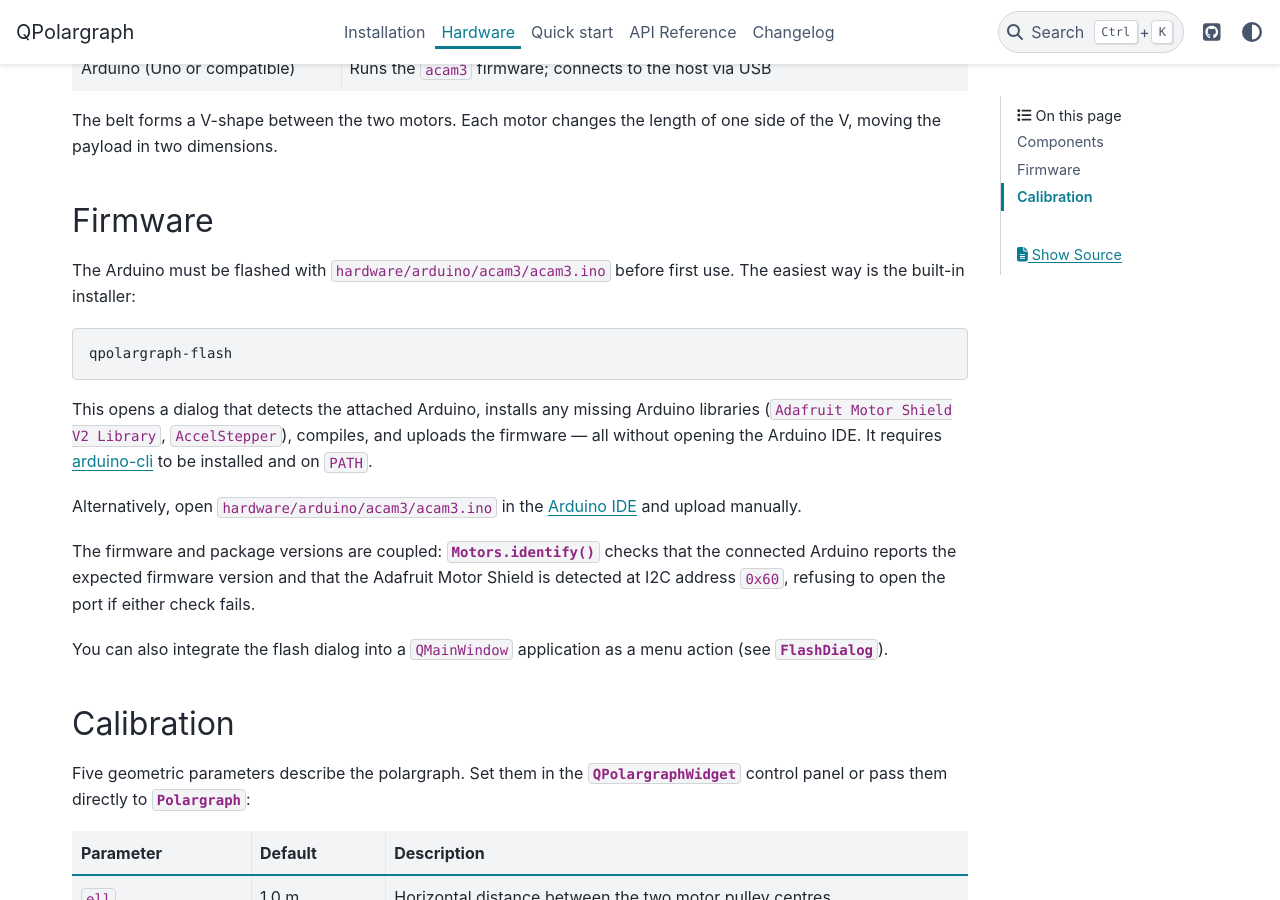
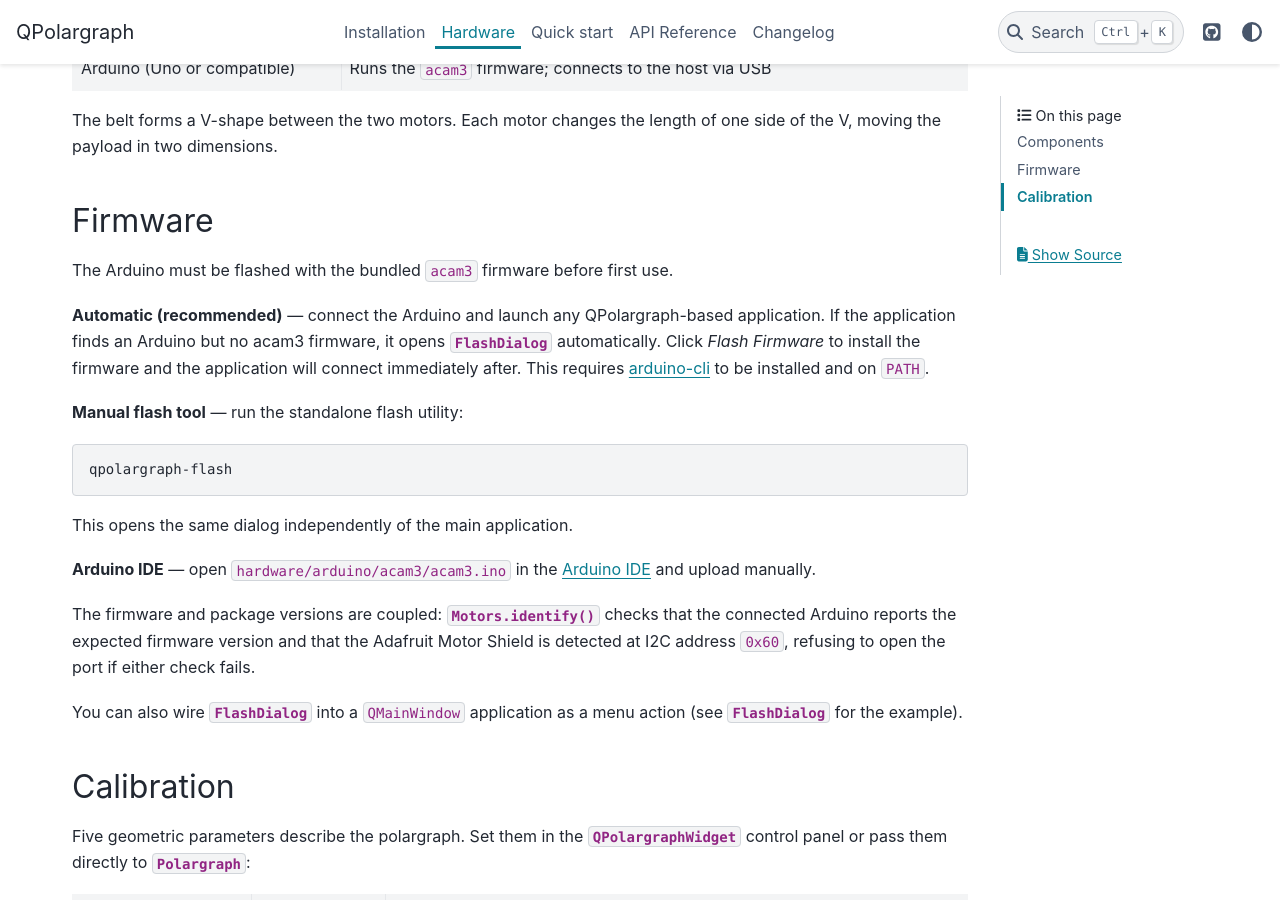
Before and after one commit to davidgrier/QPolargraph, a Sphinx documentation site: the page built from docs/hardware.rst, in a window 1280 px wide and 900 px high, scrolled down 462 px. Built offline with Sphinx 7.4.7 and the PyData theme 0.15.4, drawn with Linux system fonts in a browser that asks for light colours.

Commit message:
feat: auto-flash acam3 firmware when unflashed Arduino is detected (v1.3.2)
QPolargraphWidget now calls _tryFlash() on startup when no acam3 device
is found: if an Arduino-like serial device is present, FlashDialog is
shown with explanatory context. On success the connection is retried
after a 2-second boot delay. FlashDialog gains an optional message
parameter and accepts() on successful flash. Fixed a latent ImportError
in FlashFirmware (FIRMWARE_VERSION is a Motors class attribute, not a
module-level name).

Co-Authored-By: Claude Sonnet 4.6 <noreply@anthropic.com>

```diff
--- a/docs/hardware.rst
+++ b/docs/hardware.rst
@@ -27,21 +27,27 @@ length of one side of the V, moving the payload in two dimensions.
 Firmware
 --------
 
-The Arduino must be flashed with ``hardware/arduino/acam3/acam3.ino``
-before first use.  The easiest way is the built-in installer:
+The Arduino must be flashed with the bundled ``acam3`` firmware before
+first use.
+
+**Automatic (recommended)** — connect the Arduino and launch any
+QPolargraph-based application.  If the application finds an Arduino but
+no acam3 firmware, it opens
+:class:`~QPolargraph.FlashFirmware.FlashDialog` automatically.  Click
+*Flash Firmware* to install the firmware and the application will connect
+immediately after.  This requires
+`arduino-cli <https://arduino.github.io/arduino-cli/>`_ to be installed
+and on ``PATH``.
+
+**Manual flash tool** — run the standalone flash utility:
 
 .. code-block:: bash
 
    qpolargraph-flash
 
-This opens a dialog that detects the attached Arduino, installs any
-missing Arduino libraries (``Adafruit Motor Shield V2 Library``,
-``AccelStepper``), compiles, and uploads the firmware — all without
-opening the Arduino IDE.  It requires
-`arduino-cli <https://arduino.github.io/arduino-cli/>`_ to be installed
-and on ``PATH``.
+This opens the same dialog independently of the main application.
 
-Alternatively, open ``hardware/arduino/acam3/acam3.ino`` in the
+**Arduino IDE** — open ``hardware/arduino/acam3/acam3.ino`` in the
 `Arduino IDE <https://www.arduino.cc/en/software>`_ and upload manually.
 
 The firmware and package versions are coupled: :meth:`Motors.identify`
@@ -49,8 +55,9 @@ checks that the connected Arduino reports the expected firmware version
 and that the Adafruit Motor Shield is detected at I2C address ``0x60``,
 refusing to open the port if either check fails.
 
-You can also integrate the flash dialog into a ``QMainWindow`` application
-as a menu action (see :class:`~QPolargraph.FlashFirmware.FlashDialog`).
+You can also wire :class:`~QPolargraph.FlashFirmware.FlashDialog` into a
+``QMainWindow`` application as a menu action (see
+:class:`~QPolargraph.FlashFirmware.FlashDialog` for the example).
 
 Calibration
 -----------
--- a/pyproject.toml
+++ b/pyproject.toml
@@ -4,7 +4,7 @@ build-backend = "setuptools.build_meta"
 
 [project]
 name = "QPolargraph"
-version = "1.3.1"
+version = "1.3.2"
 description = "Qt-based interface for a two-dimensional polargraph scanner"
 readme = "README.md"
 license = { file = "LICENSE.md" }
```
Also changed, not shown: CHANGELOG.rst (+19 -0 lines), FlashFirmware.py (+16 -7 lines), 1 other file.
